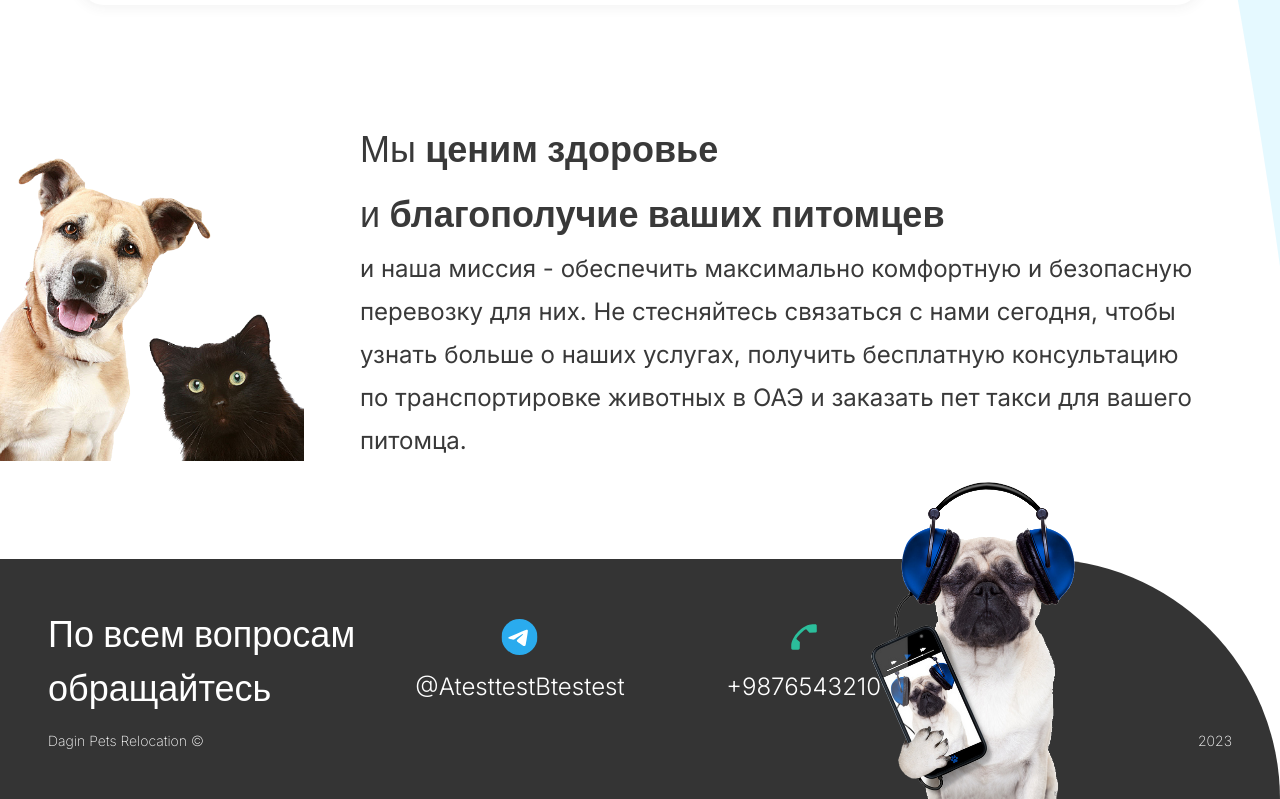
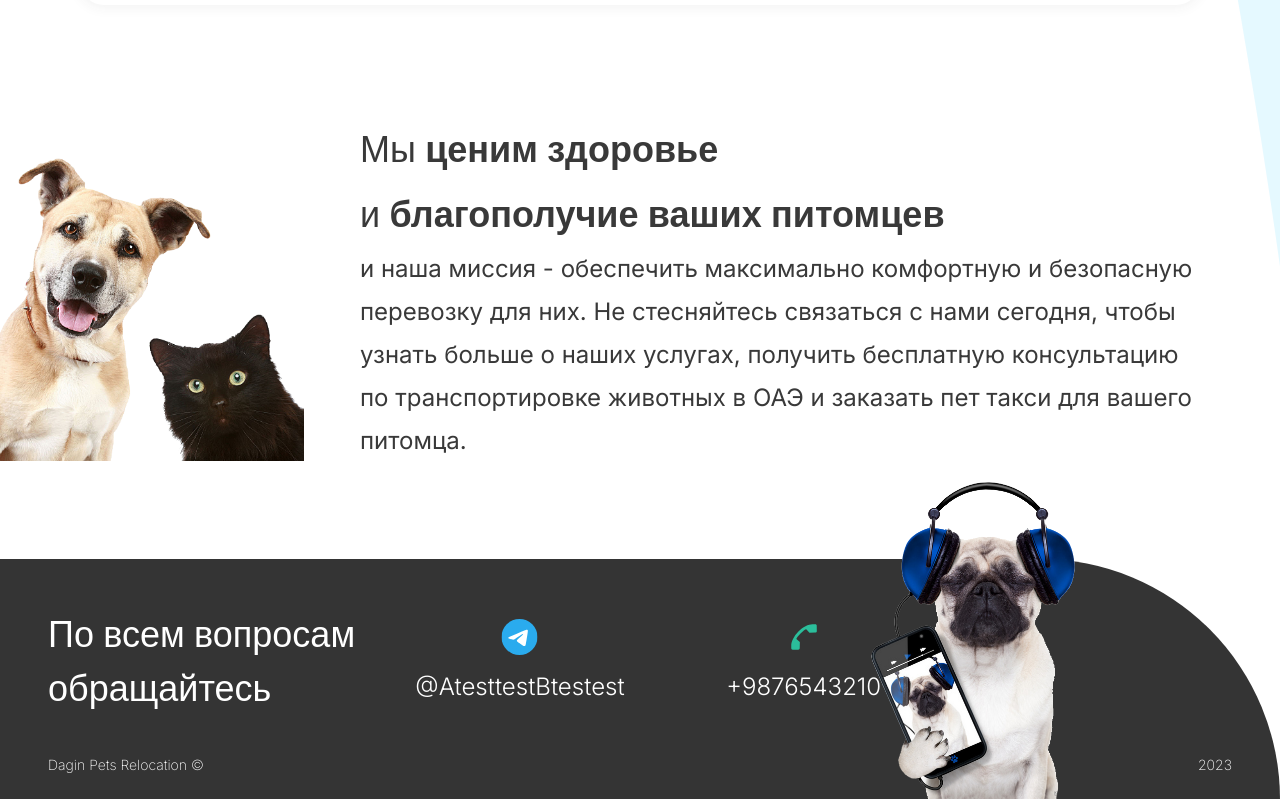
Before and after one commit to DragonflyPie/dagin_pets, a Next.js app: page / in a window 1280 px wide. Shown: the part 1916-2715 px from the top of the page. Built offline with nearby package versions, Linux system fonts and the light colour scheme.

Commit message:
style: fix footer bottom padding

```diff
--- a/app/Footer.tsx
+++ b/app/Footer.tsx
@@ -5,7 +5,7 @@ import dog_with_phone_img from "../public/dog_with_phone.png";
 
 const Footer = () => {
   return (
-    <div className="relative m-auto flex h-48 w-full flex-col justify-between  rounded-tr-full bg-dark-gray p-4 text-white text-white md:pb-6 lg:h-60 lg:p-8 xl:p-12  ">
+    <div className="relative m-auto flex h-48 w-full flex-col justify-between  rounded-tr-full bg-dark-gray p-4 text-white text-white md:pb-6 lg:h-60 lg:p-8 lg:pb-6 xl:p-12 xl:pb-6  ">
       <div className="flex justify-between lg:items-center">
         <h3 className=" whitespace-pre font-osans text-lg text-xl/[4rem] sm:text-2xl/[3rem] lg:text-3xl/[3rem] xl:text-4xl/[150%]">
           {`По всем вопросам \nобращайтесь`}
```
